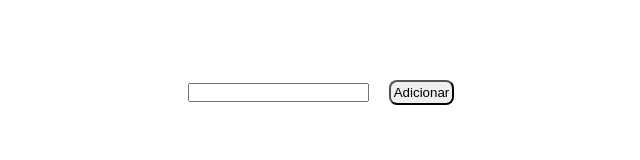
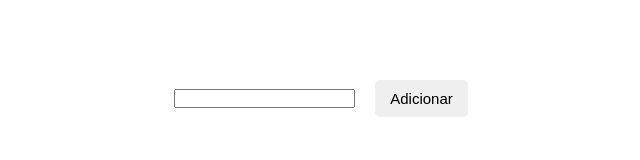
Before and after one commit to gleicekelly13/Exercicios-Javascript, a plain HTML site: page dom(eventos de clique)/Lista de tarefas/index.html in a window 1280 px wide. Shown: the whole page, without its empty margins (319-959 px from the left). Drawn offline with Linux system fonts and the light colour scheme.

Commit message:
Alteração na estilização do button

```diff
--- a/dom(eventos de clique)/Lista de tarefas/style.css
+++ b/dom(eventos de clique)/Lista de tarefas/style.css
@@ -32,7 +32,11 @@ li {
 }
 
 button {
-    padding: 3px;
-    border-radius: 8px;
+    padding: 10px 15px;
+    border: none;
+    border-radius: 5px;
+    cursor: pointer;
+    font-size: 15px;
+    transition: 0.3s;
 
 }
```
